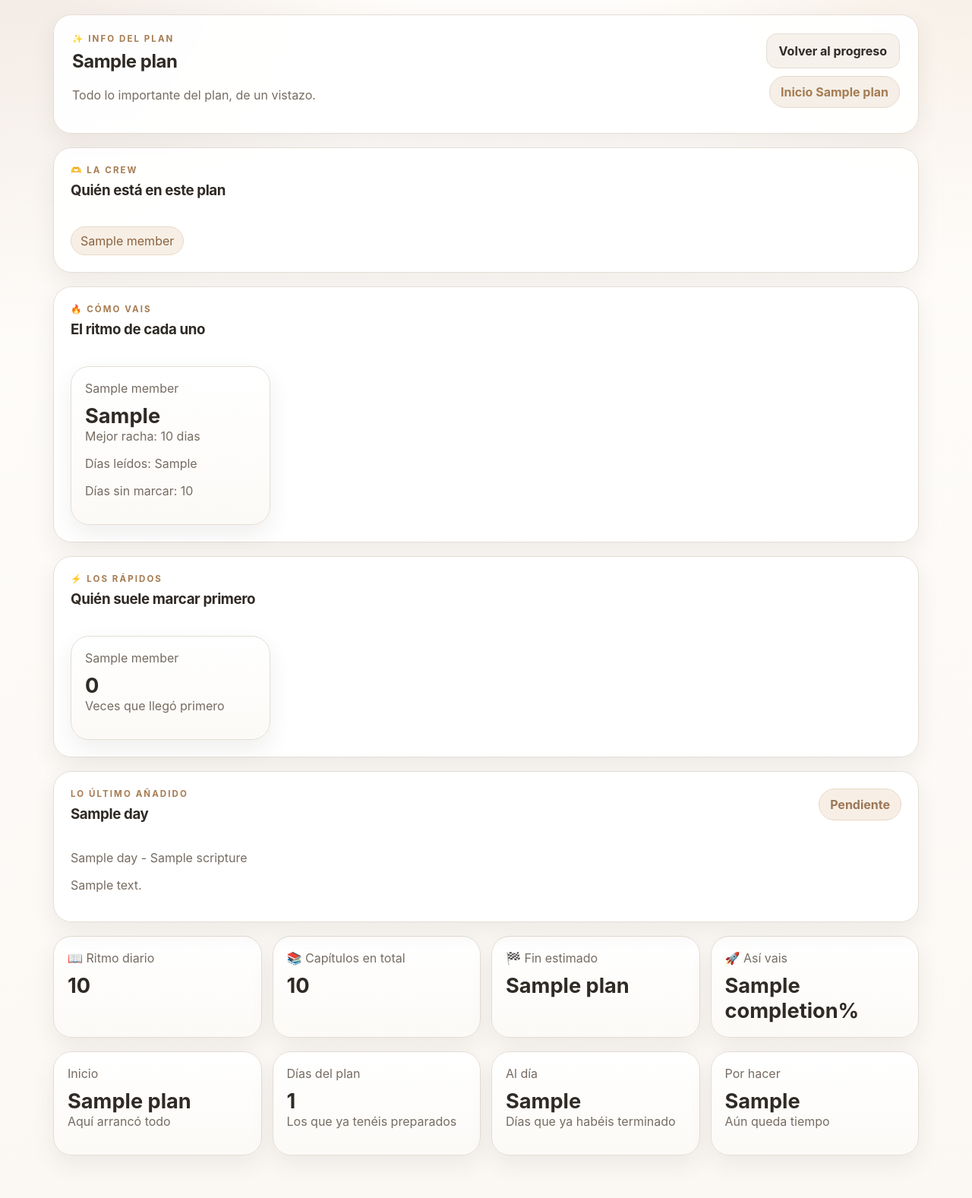
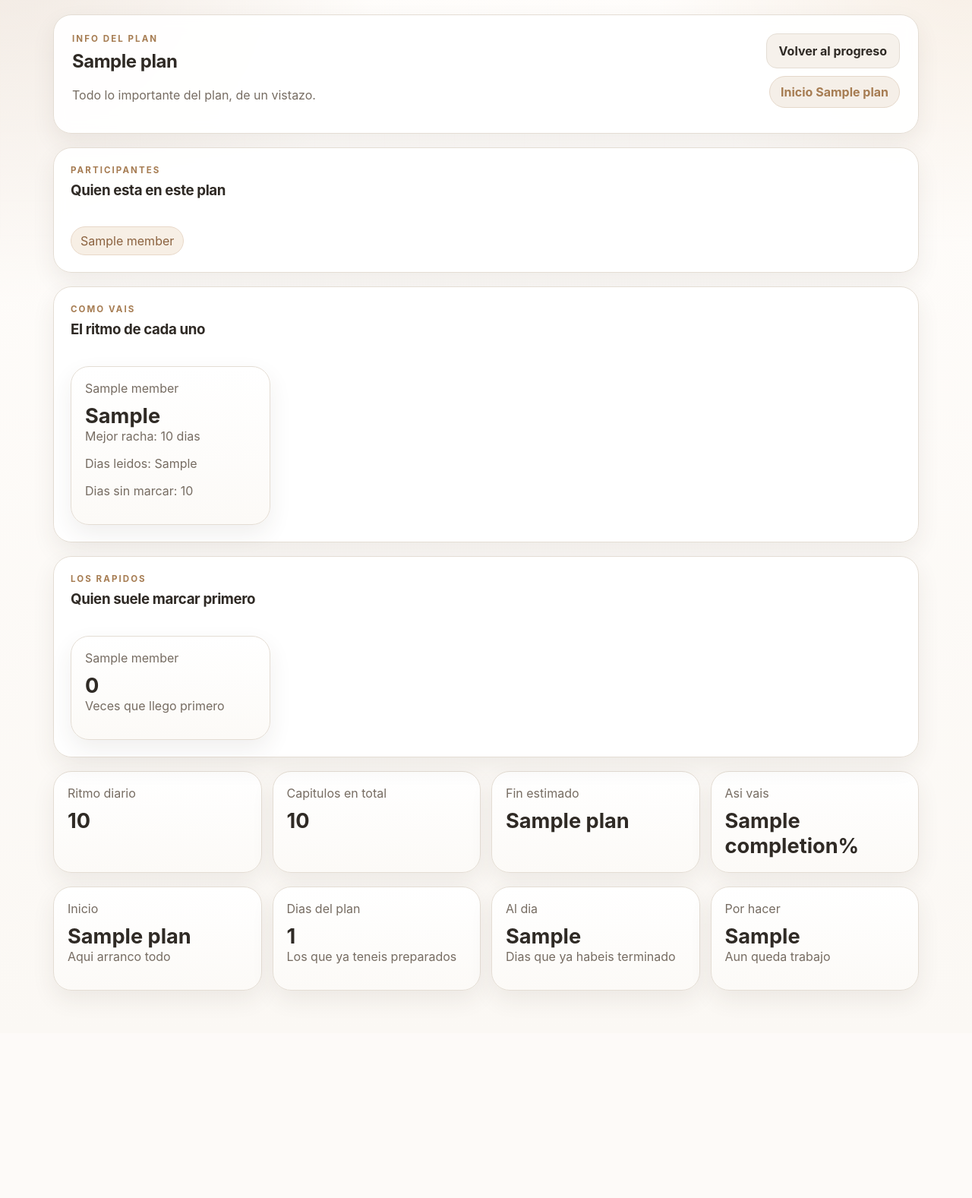
Before and after one commit to Guti-43/CheckLectura, a FastAPI app: template backend/app/templates/plan_info.html in a window 1280 px wide. Shown: the part 104-1681 px from the top of the page at 76% size. After the commit the page ends 1420 px from the top, so only its background shows below. Run offline with FastAPI, Linux system fonts and the light colour scheme; the template is opened without the code that fills it: most values are stand-ins (such as "Sample title", 1, 10 or a date in 2020); some libraries are stand-ins or nearby versions.

Commit message:
quitar Lo último añadido

```diff
--- a/backend/app/templates/plan_info.html
+++ b/backend/app/templates/plan_info.html
@@ -3,7 +3,7 @@
 {% block content %}
 <section class="hero-card calendar-hero">
   <div>
-    <p class="eyebrow">✨ Info del plan</p>
+    <p class="eyebrow">Info del plan</p>
     <h2>{{ plan.name }}</h2>
     <p class="muted">Todo lo importante del plan, de un vistazo.</p>
   </div>
@@ -15,19 +15,19 @@
 
 <section class="grid stats-grid">
   <article class="stat-card">
-    <span>📖 Ritmo diario</span>
+    <span>Ritmo diario</span>
     <strong>{{ plan.chapters_per_day }}</strong>
   </article>
   <article class="stat-card">
-    <span>📚 Capítulos en total</span>
+    <span>Capitulos en total</span>
     <strong>{{ plan.bible_total_chapters }}</strong>
   </article>
   <article class="stat-card">
-    <span>🏁 Fin estimado</span>
+    <span>Fin estimado</span>
     <strong>{{ plan.estimated_finish_label }}</strong>
   </article>
   <article class="stat-card">
-    <span>🚀 Así vais</span>
+    <span>Asi vais</span>
     <strong>{{ completion }}%</strong>
   </article>
 </section>
@@ -36,30 +36,30 @@
   <article class="stat-card">
     <span>Inicio</span>
     <strong>{{ plan.start_day_label }}</strong>
-    <p class="muted">Aquí arrancó todo</p>
+    <p class="muted">Aqui arranco todo</p>
   </article>
   <article class="stat-card">
-    <span>Días del plan</span>
+    <span>Dias del plan</span>
     <strong>{{ total_days }}</strong>
-    <p class="muted">Los que ya tenéis preparados</p>
+    <p class="muted">Los que ya teneis preparados</p>
   </article>
   <article class="stat-card">
-    <span>Al día</span>
+    <span>Al dia</span>
     <strong>{{ completed_days }}</strong>
-    <p class="muted">Días que ya habéis terminado</p>
+    <p class="muted">Dias que ya habeis terminado</p>
   </article>
   <article class="stat-card">
     <span>Por hacer</span>
     <strong>{{ pending_days }}</strong>
-    <p class="muted">Aún queda tiempo</p>
+    <p class="muted">Aun queda trabajo</p>
   </article>
 </section>
 
 <section class="panel">
   <div class="panel-head">
     <div>
-      <p class="eyebrow">🫶 La crew</p>
-      <h3>Quién está en este plan</h3>
+      <p class="eyebrow">Participantes</p>
+      <h3>Quien esta en este plan</h3>
     </div>
   </div>
   <div class="member-row big">
@@ -72,7 +72,7 @@
 <section class="panel">
   <div class="panel-head">
     <div>
-      <p class="eyebrow">🔥 Cómo vais</p>
+      <p class="eyebrow">Como vais</p>
       <h3>El ritmo de cada uno</h3>
     </div>
   </div>
@@ -81,9 +81,9 @@
     <article class="stat-card">
       <span>{{ member.name }}</span>
       <strong>{{ member.current_streak }}</strong>
-      <p class="muted">{{ 'Mejor racha:' | t(request) }} {{ member.best_streak }} {{ 'dias' | t(request) }}</p>
-      <p class="muted">Días leídos: {{ member.read_days }}</p>
-      <p class="muted">Días sin marcar: {{ member.missed_days }}</p>
+      <p class="muted">Mejor racha: {{ member.best_streak }} dias</p>
+      <p class="muted">Dias leidos: {{ member.read_days }}</p>
+      <p class="muted">Dias sin marcar: {{ member.missed_days }}</p>
     </article>
     {% endfor %}
   </div>
@@ -92,8 +92,8 @@
 <section class="panel">
   <div class="panel-head">
     <div>
-      <p class="eyebrow">⚡ Los rápidos</p>
-      <h3>Quién suele marcar primero</h3>
+      <p class="eyebrow">Los rapidos</p>
+      <h3>Quien suele marcar primero</h3>
     </div>
   </div>
   <div class="grid stats-grid">
@@ -101,25 +101,9 @@
     <article class="stat-card">
       <span>{{ member.name }}</span>
       <strong>{{ first_reader.get(member.id, 0) }}</strong>
-      <p class="muted">Veces que llegó primero</p>
+      <p class="muted">Veces que llego primero</p>
     </article>
     {% endfor %}
   </div>
 </section>
-
-{% if latest_day %}
-<section class="panel">
-  <div class="panel-head">
-    <div>
-      <p class="eyebrow">Lo último añadido</p>
-      <h3>{{ latest_day.day_label }}</h3>
-    </div>
-    <span class="pill {{ 'ok' if latest_day.is_read else 'warn' }}">{{ 'Leido' if latest_day.is_read else 'Pendiente' }}</span>
-  </div>
-  <p class="muted">{{ latest_day.title or 'Sin titulo' }} - {{ latest_day.scripture or 'Sin pasaje' }}</p>
-  {% if latest_day.notes %}
-  <p class="muted">{{ latest_day.notes }}</p>
-  {% endif %}
-</section>
-{% endif %}
 {% endblock %}
```
